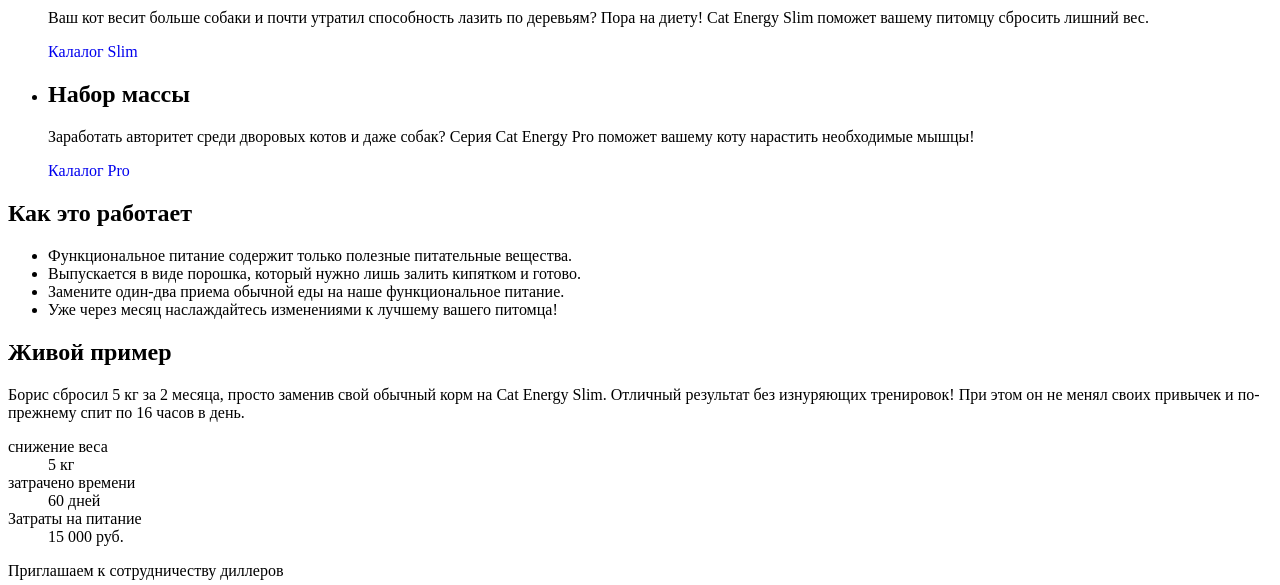
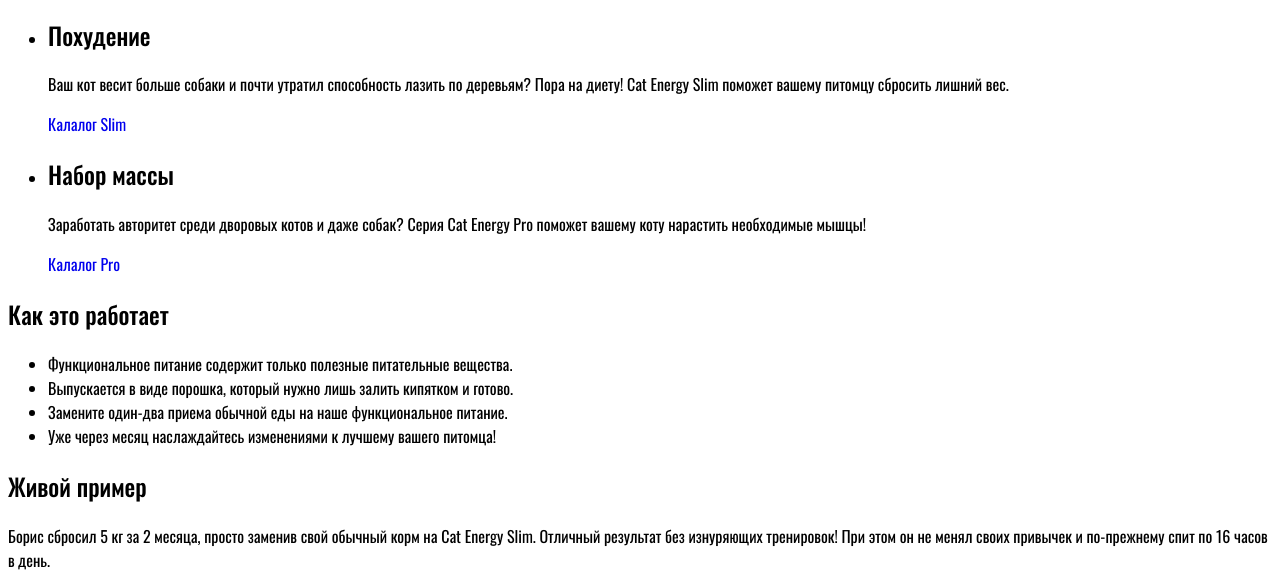
Before and after one commit to DmitryGorbi/cateenergy, a website: page source/index.html in a window 1280 px wide. Shown: the part 365-950 px from the top of the page. Drawn offline with nearby package versions, Linux system fonts and the light colour scheme; files that its build step writes are made by us from their sources.

Commit message:
установил шрифты

```diff
--- a/package.json
+++ b/package.json
@@ -5,7 +5,7 @@
   "devDependencies": {
     "@htmlacademy/editorconfig-cli": "1.0.0",
     "autoprefixer": "10.4.13",
-    "browser-sync": "2.27.11",
+    "browser-sync": "^2.27.5",
     "gulp": "^4.0.2",
     "gulp-less": "5.0.0",
     "gulp-plumber": "1.2.1",
--- a/source/index.html
+++ b/source/index.html
@@ -13,7 +13,7 @@
   <header class="page-header">
     <div class="page-header__logo">
       <div class="logo-img">
-        <a class="logo-img__link" href="#">
+        <a class="logo-img__link">
           <img src="img/logo-mobile.svg" width="33px" height="37px"
             alt="Логотип Cat Energy">
         </a>
--- /dev/null
+++ b/source/less/fonts.less
@@ -0,0 +1,19 @@
+@font-face {
+  font-family: "Oswald";
+  font-weight: normal;
+  font-style: normal;
+  font-display: swap;
+  src:
+    url("../fonts/oswaldregular.woff2") format("woff2"),
+    url("../fonts/oswaldregular.woff") format("woff");
+}
+
+@font-face {
+  font-family: "Oswald";
+  font-weight: bold;
+  font-style: normal;
+  font-display: swap;
+  src:
+    url("../fonts/oswaldmedium.woff2") format("woff2"),
+    url("../fonts/oswaldmedium.woff") format("woff");
+}
--- /dev/null
+++ b/source/less/page.less
@@ -0,0 +1,6 @@
+.page {
+  height: 100%;
+  font-family: "Oswald", "Arial", sans-serif;
+  font-weight: normal;
+  background-color: @white;
+}
--- a/source/less/style.less
+++ b/source/less/style.less
@@ -4,10 +4,12 @@
 
 @import "variables.less";
 @import "global.less";
+@import "fonts.less";
 
 
 
 // Blok
 
+@import "page.less";
 @import "page-header.less";
 @import "page-main.less";
--- a/source/less/variables.less
+++ b/source/less/variables.less
@@ -1,5 +1,5 @@
 @basic-gray: #f2f2f2;
 @black: #000000;
 @basic-green: #68B738;
-@basic-white: #ffffff;
+@white: #ffffff;
 @special_dark-grey: #444444;
```
Also changed, not shown: 1 other file.
